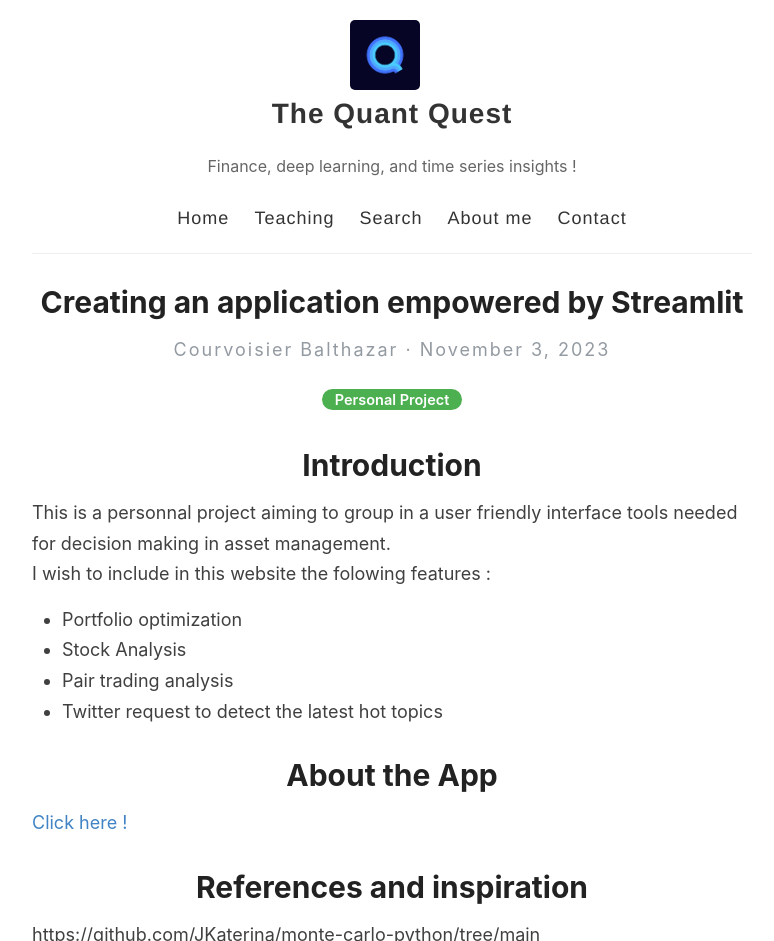
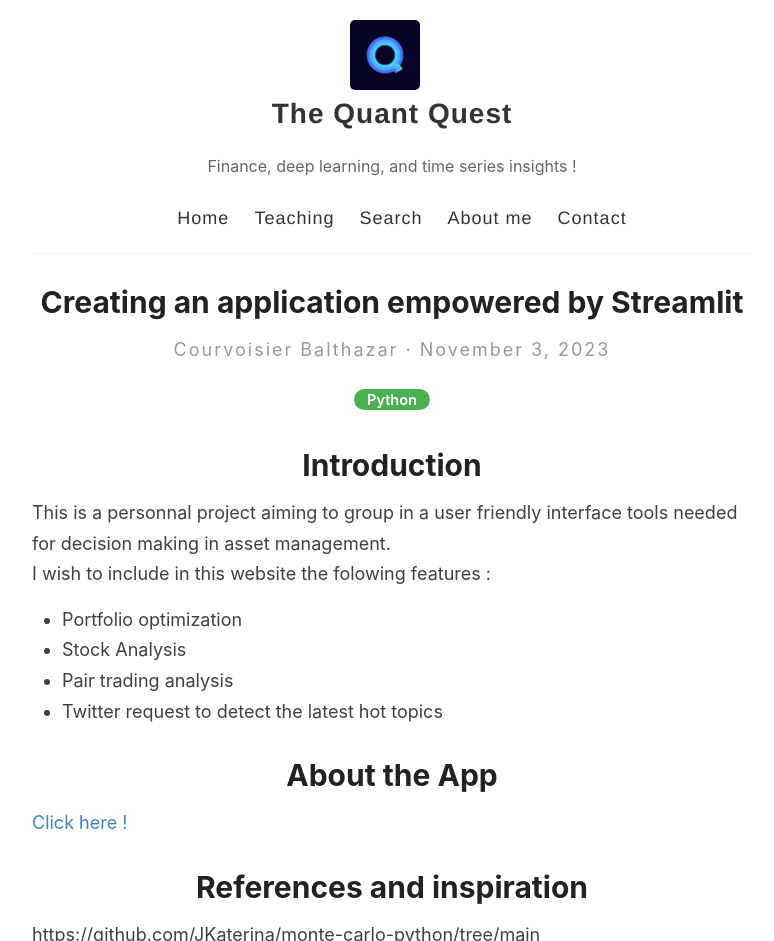
Before and after one commit to Zaltarba/blog, a Jekyll site: the page built from _posts/2023-11-03-DataApp.md, in a window 1280 px wide, cut to the strip 0-941 px from the top of the page. Shown: the whole strip, without its empty margins (248-1022 px from the left). Built offline with Jekyll 4.4.1, drawn with Linux system fonts in a browser that asks for light colours; comment, search, counter and statistics services are not loaded.

Commit message:
Update 2023-11-03-DataApp.md

```diff
--- a/_posts/2023-11-03-DataApp.md
+++ b/_posts/2023-11-03-DataApp.md
@@ -1,7 +1,7 @@
 ---
 layout: post
 title: Creating an application empowered by Streamlit
-categories: [Personal Project]
+categories: [Python]
 excerpt: In this blog post I will detail my journey on creating a web app using the streamlit library
 hidden: true
 ---
```
